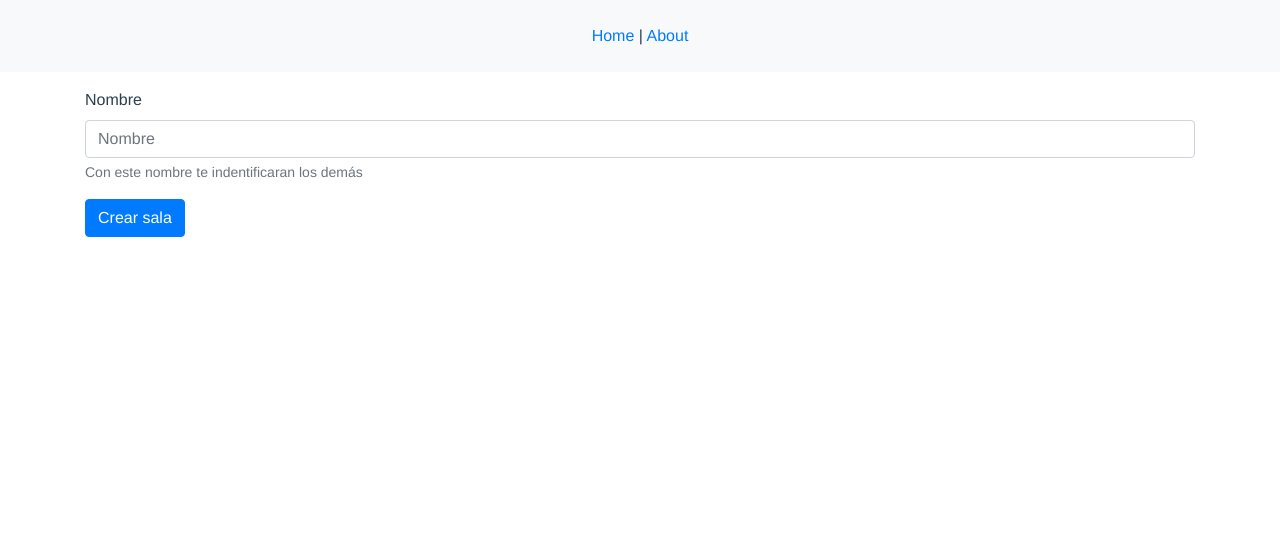
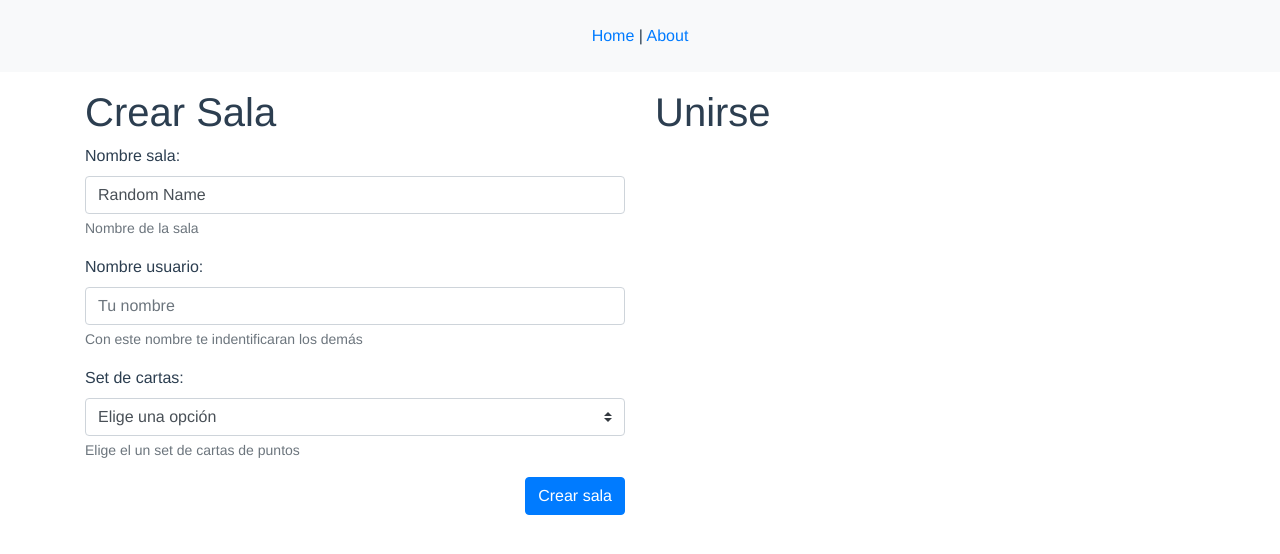
Before and after one commit to baumannzone/scrum-poker, a Vue app: page / in a window 1280 px wide. Shown: the top 554 px of the page. Built offline with nearby package versions, Linux system fonts and the light colour scheme; no server answers; the database is empty.

Commit message:
Home Form

```diff
--- a/src/App.vue
+++ b/src/App.vue
@@ -1,19 +1,10 @@
 <template>
   <div id="app">
     <TheNavBar/>
-    <b-container>
-      <router-view/>
-    </b-container>
+    <router-view/>
   </div>
 </template>
 
-<style lang="stylus">
-#app
-  font-family Avenir, Helvetica, Arial, sans-serif
-  -webkit-font-smoothing antialiased
-  -moz-osx-font-smoothing grayscale
-  color #2c3e50
-</style>
 <script>
 import TheNavBar from './TheNavBar'
 
@@ -21,3 +12,11 @@ export default {
   components: { TheNavBar }
 }
 </script>
+
+<style lang="stylus">
+  #app
+    font-family Avenir, Helvetica, Arial, sans-serif
+    -webkit-font-smoothing antialiased
+    -moz-osx-font-smoothing grayscale
+    color #2c3e50
+</style>
--- a/src/firebase/rooms.js
+++ b/src/firebase/rooms.js
@@ -34,7 +34,7 @@ export default {
   /**
    * Actualiza usuarios
    * @param roomId
-   * @param data
+   * @param users
    * @returns {firebase.firestore.DocumentReference<T>}
    */
   updateUsers (roomId, users) {
--- /dev/null
+++ b/src/utils/definitions.js
@@ -0,0 +1,68 @@
+import { nanoid } from 'nanoid'
+
+const localStorageKey = '_scrum-poker-online-userName'
+
+/**
+ * Crea un objeto para guardar en localStorage
+ * @param userName {String}
+ * @returns {{createdAt: number, userName: String, userId: String, updatedAt: number}}
+ */
+const createUserModel = (userName) => {
+  const now = Date.now()
+
+  return {
+    userId: nanoid(20),
+    userName: userName,
+    createdAt: now,
+    updatedAt: now
+  }
+}
+
+/**
+ * Modelo para crear una sala con un usuario
+ * @param roomName {String}
+ * @param userName {String}
+ * @param mode {String} Nombre del modo
+ * @returns {{createdAt: number, users: ([]|*[]), roomName: String, updatedAt: number}}
+ */
+const createRoomModel = ({ roomName, userName, mode }) => {
+  const now = Date.now()
+  return {
+    roomName,
+    mode,
+    users: createUserModel(userName),
+    createdAt: now,
+    updatedAt: now
+  }
+}
+
+/**
+ * Nombres de los posibles Set de cartas
+ * @type {{fibonacci: string, decimal: string}}
+ */
+const cardSetNames = {
+  fibonacci: 'fibonacci',
+  decimal: 'decimal'
+}
+
+/**
+ * Posibles formatos de cartas
+ * @type {{fibonacci: {values: (number|string)[], name: string}, decimal: {values: number[], name: string}}}
+ */
+const cardSets = {
+  fibonacci: {
+    name: cardSetNames.fibonacci,
+    values: [1, 2, 3, 5, 8, 13, 20, 40, 100, '?']
+  },
+  decimal: {
+    name: cardSetNames.decimal,
+    values: [1, 2, 3, 4, 5, 6, 7, 8, 9, 10]
+  }
+}
+
+export {
+  localStorageKey,
+  createUserModel,
+  createRoomModel,
+  cardSets
+}
--- /dev/null
+++ b/src/views/Home/CreateRoomForm.vue
@@ -0,0 +1,105 @@
+<template>
+  <b-form @submit.prevent="onSubmit">
+
+    <b-form-group
+      id="input-group-1"
+      label="Nombre sala:"
+      label-for="input-1"
+      description="Nombre de la sala"
+    >
+      <b-form-input
+        id="input-1"
+        v-model.trim="form.roomName"
+        type="text"
+        required
+        placeholder="Nombre Sala"
+      ></b-form-input>
+    </b-form-group>
+
+    <b-form-group
+      id="input-group-2"
+      label="Nombre usuario:"
+      label-for="input-2"
+      description="Con este nombre te indentificaran los demás"
+    >
+      <b-form-input
+        id="input-1"
+        v-model.trim="form.userName"
+        type="text"
+        required
+        min="2"
+        placeholder="Tu nombre"
+      ></b-form-input>
+    </b-form-group>
+
+    <b-form-group
+      id="input-group-3"
+      label="Set de cartas:"
+      label-for="input-3"
+      description="Elige el un set de cartas de puntos"
+    >
+      <b-form-select v-model="form.mode" :options="options" id="input-group-3" required></b-form-select>
+    </b-form-group>
+
+    <div class="d-flex justify-content-end">
+      <b-button type="submit" variant="primary">Crear sala</b-button>
+    </div>
+  </b-form>
+</template>
+
+<script>
+import rooms from '@/firebase/rooms'
+import { localStorageKey, createUserModel, createRoomModel, cardSets } from '@/utils/definitions'
+
+export default {
+  name: 'CreateRoomForm',
+  data () {
+    return {
+      form: {
+        roomName: 'Random Name',
+        userName: '',
+        mode: null
+      },
+      options: [
+        { value: null, text: 'Elige una opción' },
+        {
+          label: cardSets.fibonacci.name.toUpperCase(),
+          options: [
+            { value: cardSets.fibonacci.name, text: cardSets.fibonacci.values }
+          ]
+        },
+        {
+          label: cardSets.decimal.name.toUpperCase(),
+          options: [
+            { value: cardSets.decimal.name, text: cardSets.decimal.values }
+          ]
+        }
+      ]
+    }
+  },
+  methods: {
+    onSubmit () {
+      // Guarda el user en local storage
+      const localStorageObj = createUserModel(this.form.userName)
+      localStorage.setItem(localStorageKey, JSON.stringify(localStorageObj))
+
+      const roomData = createRoomModel(this.form)
+
+      rooms.create(roomData)
+        .then((res) => {
+          console.log(res)
+          this.$router.push({ name: 'Room', params: { id: res.id } })
+        })
+        .catch(function (error) {
+          console.error('Error writing document: ', error)
+        })
+    }
+  },
+  mounted () {
+    const localStorageData = JSON.parse(localStorage.getItem(localStorageKey))
+    if (localStorageData) {
+      this.form.userName = localStorageData.userName
+    }
+  }
+}
+</script>
--- a/src/views/Home/Index.vue
+++ b/src/views/Home/Index.vue
@@ -1,37 +1,35 @@
 <template>
-  <div class="home">
+  <div class="home-view">
 
-    <b-form @submit.prevent="onSubmit">
-      <b-form-group
-        id="input-group-1"
-        label="Nombre"
-        label-for="input-1"
-        description="Con este nombre te indentificaran los demás"
-      >
-        <b-form-input
-          id="input-1"
-          v-model="name"
-          type="text"
-          required
-          placeholder="Nombre"
-        ></b-form-input>
-      </b-form-group>
+    <b-container>
+      <b-row>
+        <b-col cols="12" md="6">
+          <div>
+            <h1>Crear Sala</h1>
 
-      <b-button type="submit" variant="primary">Crear sala</b-button>
-    </b-form>
+            <CreateRoomForm/>
+
+          </div>
+        </b-col>
+
+        <b-col cols="12" md="6">
+          <div>
+            <h1>Unirse</h1>
+          </div>
+        </b-col>
+      </b-row>
+    </b-container>
+
   </div>
 </template>
 
 <script>
 import rooms from '@/firebase/rooms'
+import CreateRoomForm from './CreateRoomForm'
 
 export default {
   name: 'Home',
-  data () {
-    return {
-      name: ''
-    }
-  },
+  components: { CreateRoomForm },
   created () {
     rooms.list()
       .then((querySnapshot) => {
@@ -41,26 +39,6 @@ export default {
           console.log(roomData)
         })
       })
-  },
-  methods: {
-    onSubmit () {
-      const now = Date.now()
-      const room = {
-        created: now,
-        updated: now,
-        users: [{ name: this.name, created: now }]
-      }
-
-      localStorage.setItem('_scrum-poker-online-userName', this.name)
-
-      rooms.create(room)
-        .then((res) => {
-          this.$router.push({ name: 'Room', params: { id: res.id } })
-        })
-        .catch(function (error) {
-          console.error('Error writing document: ', error)
-        })
-    }
   }
 }
 </script>
--- a/src/views/Room/Index.vue
+++ b/src/views/Room/Index.vue
@@ -51,12 +51,7 @@ export default {
     // Obtener info de sala
     this.getRoom(this.roomId)
 
-    // Realtime changes
-    rooms.ref.doc(this.roomId)
-      .onSnapshot((doc) => {
-        console.log('Current data: ', doc.data())
-        this.room.users = doc.data().users
-      })
+    this.realTimeChanges()
   },
   mounted () {
     if (!localStorage.getItem('_scrum-poker-online-userName')) {
@@ -97,6 +92,14 @@ export default {
     },
     hideModal () {
       this.$refs['my-modal'].hide()
+    },
+    realTimeChanges () {
+      // Realtime changes
+      rooms.ref.doc(this.roomId)
+        .onSnapshot((doc) => {
+          console.log('Current data: ', doc.data())
+          this.room.users = doc.data().users
+        })
     }
   }
 }
```
Also changed, not shown: src/utils/names.js (renamed from src/assets/js/names.js).
